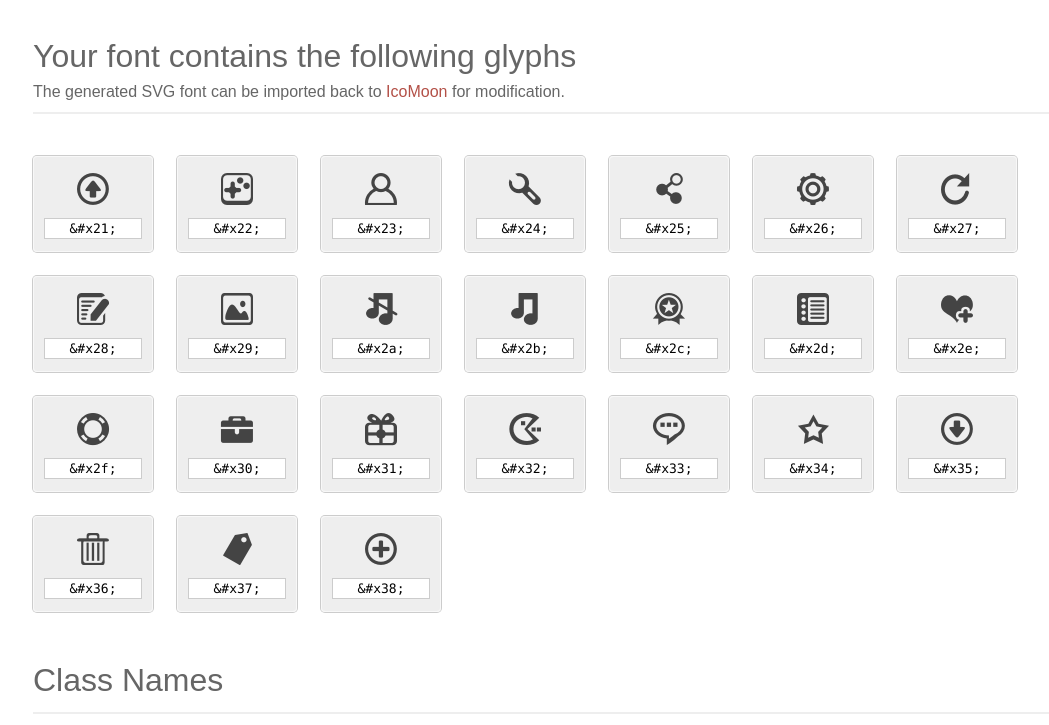
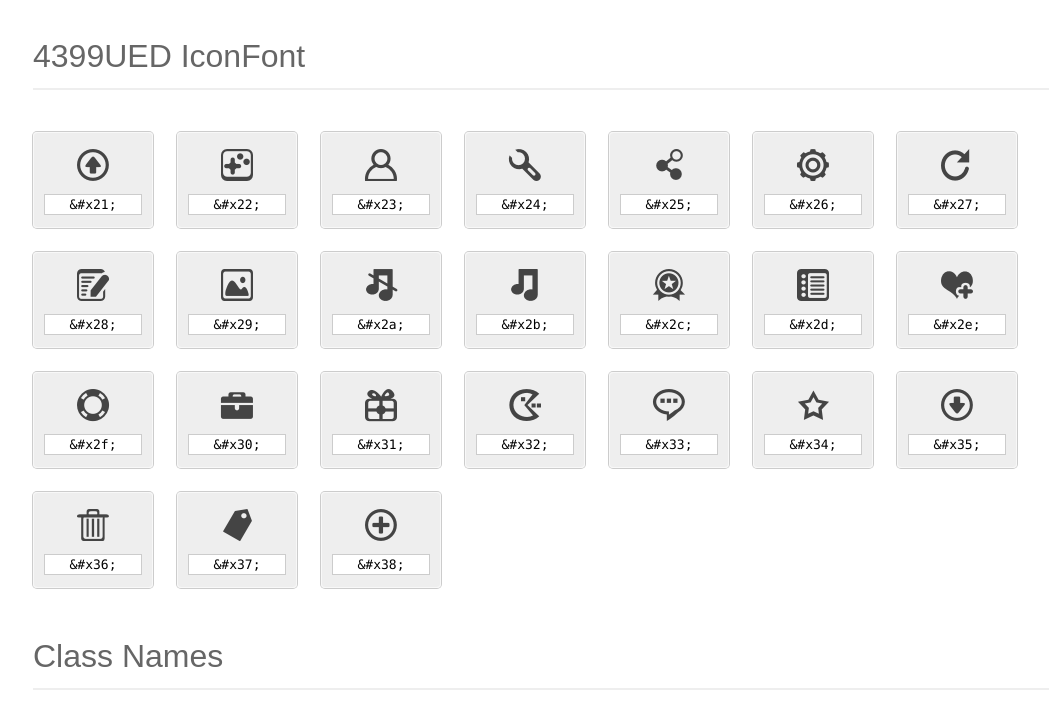
Before and after one commit to f2er/iconfont, a plain HTML site: page index.html in a window 1280 px wide. Shown: the top 725 px of the page, without its empty margins (95-1144 px from the left). Drawn offline with Linux system fonts and the light colour scheme.

Commit message:
update index

```diff
--- a/index.html
+++ b/index.html
@@ -1,7 +1,7 @@
 <!doctype html>
 <html>
 <head>
-<title>Your Font/Glyphs</title>
+<title>4399UED IconFont</title>
 <link rel="stylesheet" href="style.css" />
 <!--[if lte IE 7]><script src="lte-ie7.js"></script><![endif]-->
 <style>
@@ -85,8 +85,7 @@
 	<div class="w-main centered">
 	<section class="mtm clearfix" id="glyphs">
 	<header>
-		<h1>Your font contains the following glyphs</h1>
-		<p>The generated SVG font can be imported back to <a href="http://icomoon.io/app">IcoMoon</a> for modification.</p>
+		<h1>4399UED IconFont</h1>
 	</header>
 	<div class="glyph">
 		<div class="fs1" aria-hidden="true" data-icon="&#x21;"></div>
```
